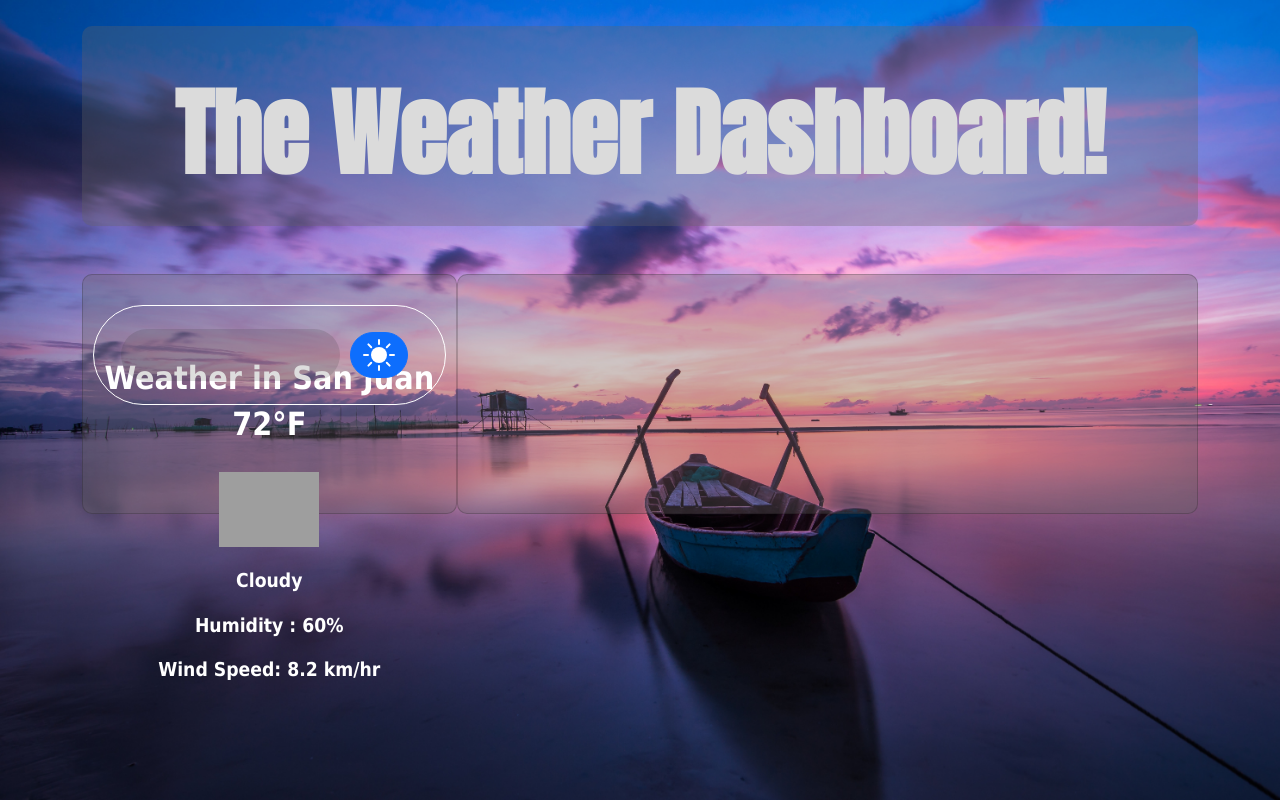
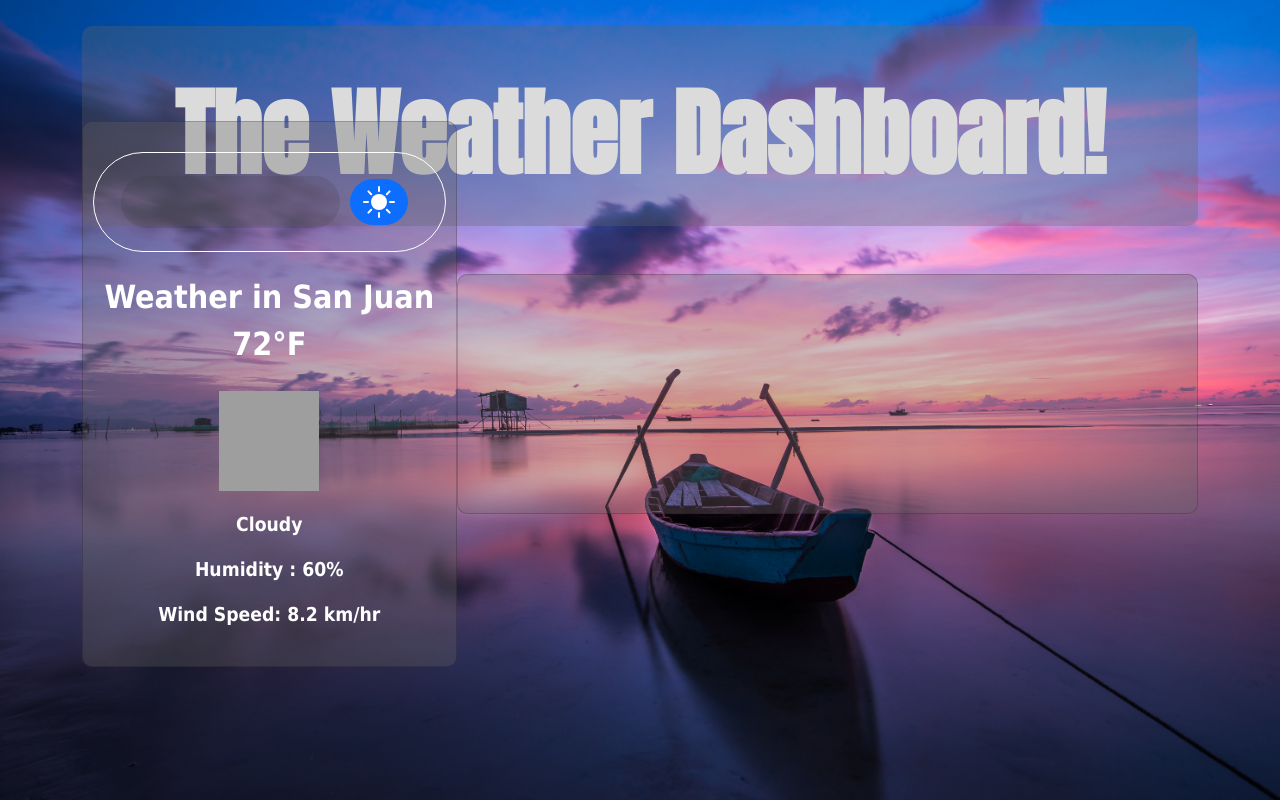
Before and after one commit to Bryan3D/WeatherDashboard, a website: page index.html in a window 1280 px wide. Drawn offline with nearby package versions, Linux system fonts and the light colour scheme; grey boxes are pictures that could not be loaded; a web font is replaced by a local one.

Commit message:
Update # 9 css

```diff
--- a/assest/css/style.css
+++ b/assest/css/style.css
@@ -57,6 +57,7 @@ html {
     background: #68646452;
     border-radius: 10px;
     padding: 10px;
+    height: fit-content;
 
   }
 
```
